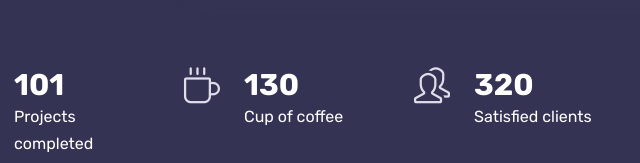
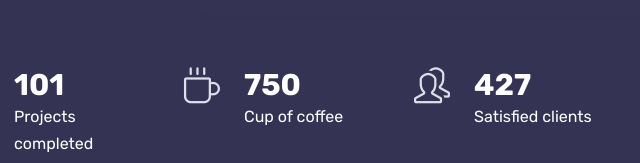
Before and after one commit to HardikKaliyani/Hardik-Kaliyani.Github.io, a plain HTML site: page index.html in a window 1280 px wide. Shown: the part 1488-1651 px from the top of the page, 241-881 px from the left. Drawn offline with Linux system fonts and the light colour scheme; files whose address does not match are found by name.

Commit message:
Update index.html

```diff
--- a/index.html
+++ b/index.html
@@ -255,7 +255,7 @@
 					<div class="fact-item">
 						<span class="icon icon-cup"></span>
 						<div class="details">
-							<h3 class="mb-0 mt-0 number"><em class="count">130</em></h3>
+							<h3 class="mb-0 mt-0 number"><em class="count">750</em></h3>
 							<p class="mb-0">Cup of coffee</p>
 						</div>
 					</div>
@@ -267,7 +267,7 @@
 					<div class="fact-item">
 						<span class="icon icon-people"></span>
 						<div class="details">
-							<h3 class="mb-0 mt-0 number"><em class="count">320</em></h3>
+							<h3 class="mb-0 mt-0 number"><em class="count">427</em></h3>
 							<p class="mb-0">Satisfied clients</p>
 						</div>
 					</div>
```
